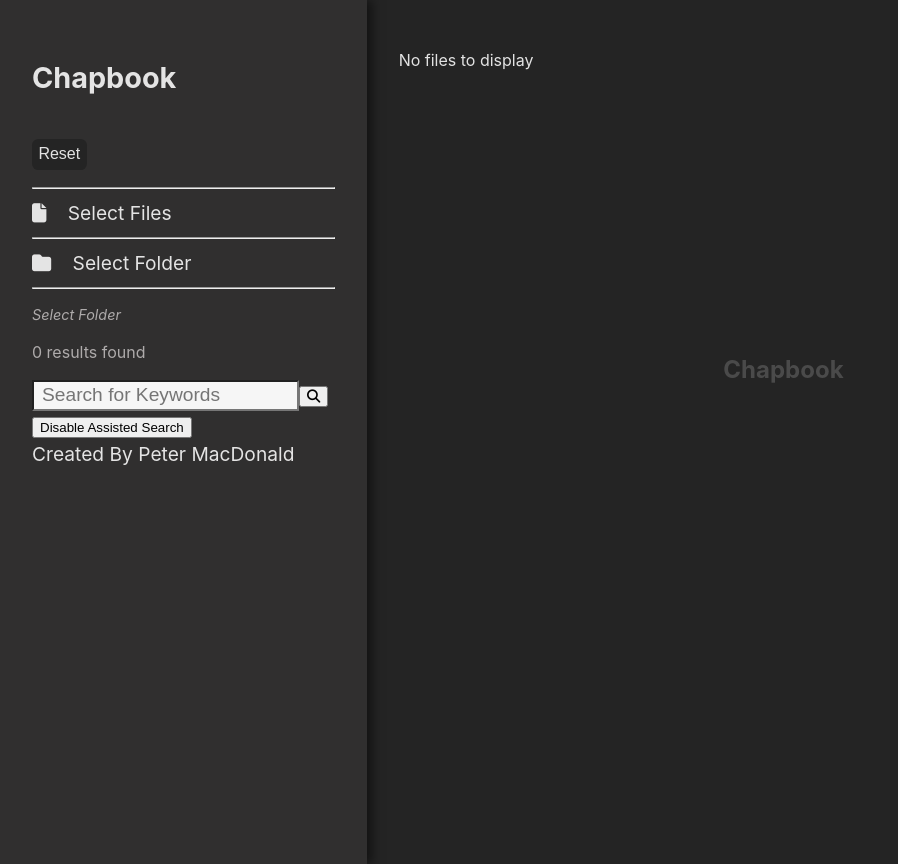
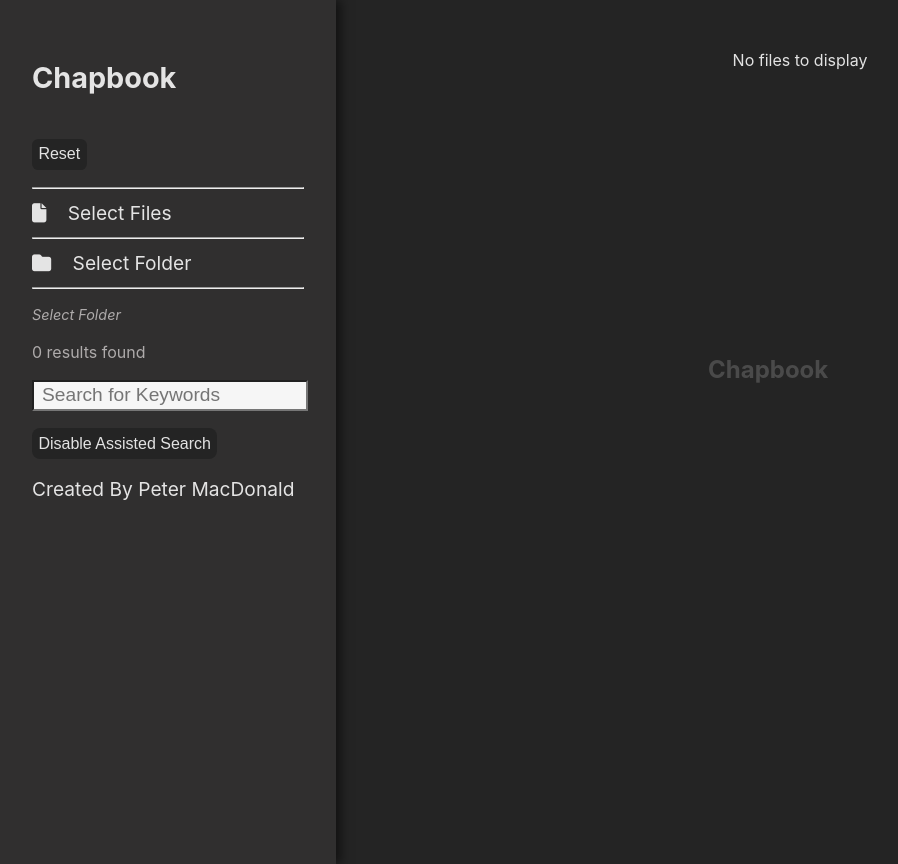
Before and after one commit to 709macdonald/ChapbookReactApp, a React (Vite) app: page / in a window 1280 px wide. Shown: the whole page, without its empty margins (0-898 px from the left). Built offline with nearby package versions, Linux system fonts and the light colour scheme.

Commit message:
predictive text looking and functioning great.

```diff
--- a/src/components/SearchBarSection.jsx
+++ b/src/components/SearchBarSection.jsx
@@ -9,6 +9,7 @@ export default function SearchBarSection({
 }) {
   const [isAssistedSearchEnabled, setIsAssistedSearchEnabled] = useState(true);
   const [predictiveTextWords, setPredictiveTextWords] = useState([]);
+  const [predictiveTextClicked, setPredictiveTextClicked] = useState(false);
 
   /* ASSISTED SEARCH */
 
@@ -41,7 +42,8 @@ export default function SearchBarSection({
   /* PREDICTIVE TEXT */
 
   useEffect(() => {
-    if (searchWord) {
+    if (searchWord && !predictiveTextClicked) {
+      // Normal predictive text logic
       const allWords = new Set();
       files.forEach((file) => {
         const words = file.text.split(/\s+/);
@@ -54,12 +56,16 @@ export default function SearchBarSection({
 
       setPredictiveTextWords(filteredPredictiveTextWords.slice(0, 10));
     } else {
-      setPredictiveTextWords([]);
+      setPredictiveTextWords([]); // Clear predictive text when searchWord is empty or a suggestion is clicked
     }
-  }, [searchWord, files]);
+
+    // No longer needed since the flag resets on typing
+  }, [searchWord, files, predictiveTextClicked]);
 
   const handleSuggestionClick = (word) => {
     setSearchWord(word);
+    setPredictiveTextWords("");
+    setPredictiveTextClicked(true); // Set flag to avoid showing predictive text again immediately
   };
 
   return (
@@ -68,29 +74,32 @@ export default function SearchBarSection({
         type="text"
         id="searchBar"
         value={searchWord}
-        onChange={(e) => setSearchWord(e.target.value)}
+        onChange={(e) => {
+          setSearchWord(e.target.value);
+          setPredictiveTextClicked(false); // Reset flag when user types manually
+        }}
         placeholder="Search for Keywords"
       />
-      <button>
-        <i className="fa-solid fa-magnifying-glass"></i>
-      </button>
-      <button onClick={toggleAssistedSearch}>
-        {isAssistedSearchEnabled
-          ? "Disable Assisted Search"
-          : "Enable Assisted Search"}
-      </button>
 
+      {predictiveTextWords.length > 0 && (
         <div className="predictiveTextWordsDiv">
           {predictiveTextWords.map((predictiveTextWord, index) => (
             <div
               key={index}
-            className="suggestion-item"
+              className="predictiveTextWord"
               onClick={() => handleSuggestionClick(predictiveTextWord)}
             >
               {predictiveTextWord}
             </div>
           ))}
         </div>
+      )}
+
+      <button className="assistedSearchButton" onClick={toggleAssistedSearch}>
+        {isAssistedSearchEnabled
+          ? "Disable Assisted Search"
+          : "Enable Assisted Search"}
+      </button>
 
       <div className="assistedSearchWordsDiv">
         {assistedSearchWords.map((assistedSearchWord, index) => (
--- a/src/index.css
+++ b/src/index.css
@@ -59,7 +59,7 @@ body {
 
 .fileSearchScreenDiv {
   z-index: 2;
-  width: 100%;
+  width: auto;
   height: 100vh;
   overflow-y: auto;
   overflow-x: hidden;
@@ -103,6 +103,11 @@ body {
   position: absolute;
   top: 1rem;
   right: 1rem;
+  cursor: pointer;
+}
+
+.fileDeleteButton:hover {
+  transform: scale(1.05);
 }
 
 .matchedWords {
@@ -207,8 +212,14 @@ body {
 
 /* SEARCH BAR SECTION */
 
+.searchSectionDiv {
+  width: 17rem;
+  position: relative;
+}
+
 #searchBar {
   height: 1.3rem;
+  width: 16rem;
   font-size: 1.2rem;
   padding: 0.2rem 0.5rem 0.2rem 0.5rem;
   background-color: rgb(246, 246, 246);
@@ -218,3 +229,52 @@ body {
 #searchBar:hover {
   background-color: white;
 }
+
+.searchButton {
+  background-color: transparent;
+  border: none;
+}
+
+.searchIcon {
+  font-size: 1.4rem;
+  padding-left: 0.2rem;
+  cursor: pointer;
+  color: var(--font-color);
+}
+
+.searchIcon:hover {
+  transform: scale(1.05);
+  background-color: var(--hover-bg-color);
+  border-radius: 1rem;
+}
+
+.predictiveTextWordsDiv {
+  position: absolute;
+  width: 15rem;
+  z-index: 2;
+  background-color: var(--font-color);
+  color: var(--secondary-bg-color);
+  padding: 1rem;
+  cursor: pointer;
+}
+
+.predictiveTextWord:hover {
+  transform: scale(1.01);
+}
+
+.assistedSearchButton {
+  z-index: 1; /* Lower than the predictive text */
+  position: relative; /* Ensure stacking works correctly */
+  background-color: var(--secondary-bg-color);
+  color: var(--font-color);
+  font-size: var(--tertiary-font-size);
+  margin: 1.1rem auto 1rem auto;
+  padding: 0.4rem;
+  border: none;
+  border-radius: 0.5rem;
+}
+
+.assistedSearchButton:hover {
+  transform: scale(1.05);
+  background-color: var(--hover-bg-color);
+}
```
Lines whose indentation alone changed are shown as unchanged.
